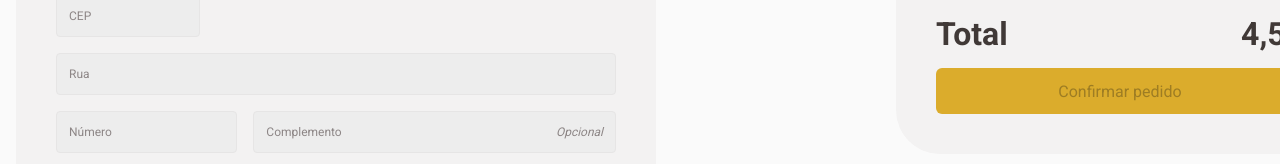
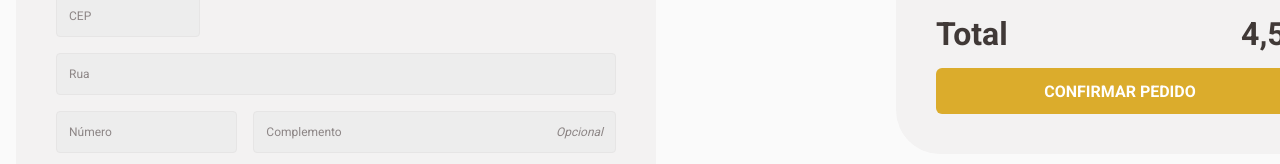
Before and after one commit to VivianeMayra/coffee-delivery, a React (Vite) app: page /checkout in a window 1280 px wide. Shown: the part 588-752 px from the top of the page. Built offline with nearby package versions, Linux system fonts and the light colour scheme.

Commit message:
Estilizando botão de confirmação

```diff
--- a/src/pages/Checkout/style.ts
+++ b/src/pages/Checkout/style.ts
@@ -175,12 +175,10 @@ export const ConfirmationButton = styled.button`
   background: ${(props) => props.theme["yellow-middle"]};
   border: none;
   border-radius: 6px;
-  > a {
-    text-decoration: none;
-    color: white;
-    text-transform: uppercase;
-    font-weight: 700;
-  }
+  text-decoration: none;
+  color: white;
+  text-transform: uppercase;
+  font-weight: 700;
 
   &:hover {
     background: ${(props) => props.theme["yellow-dark"]};
```
